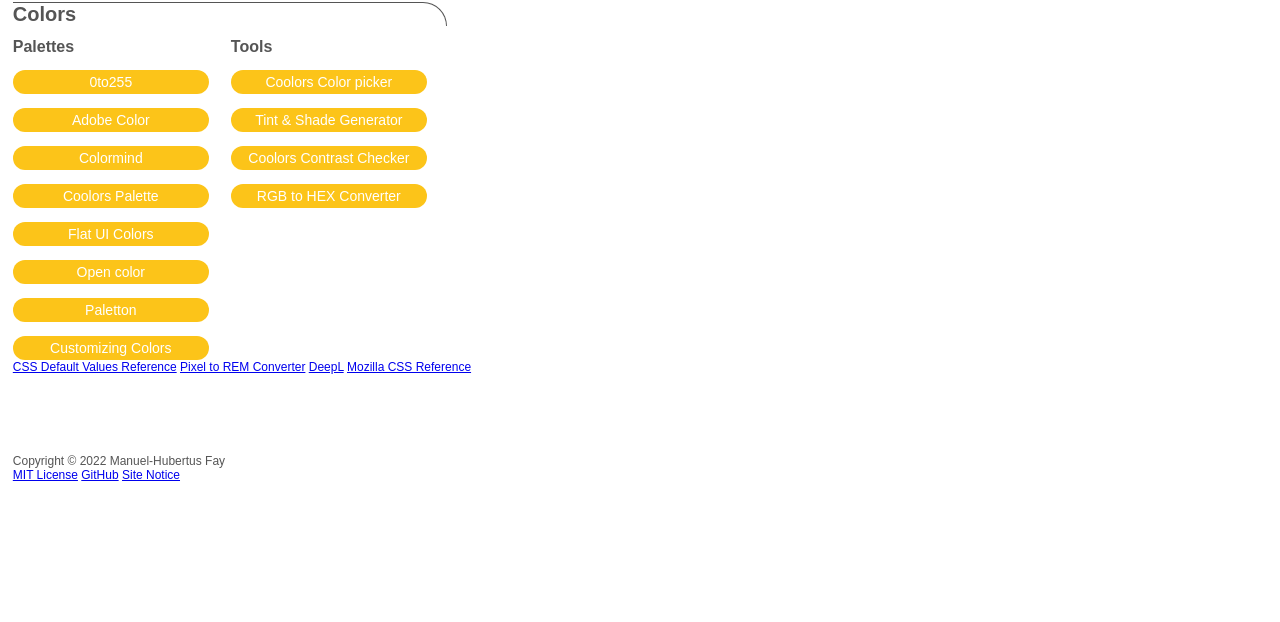
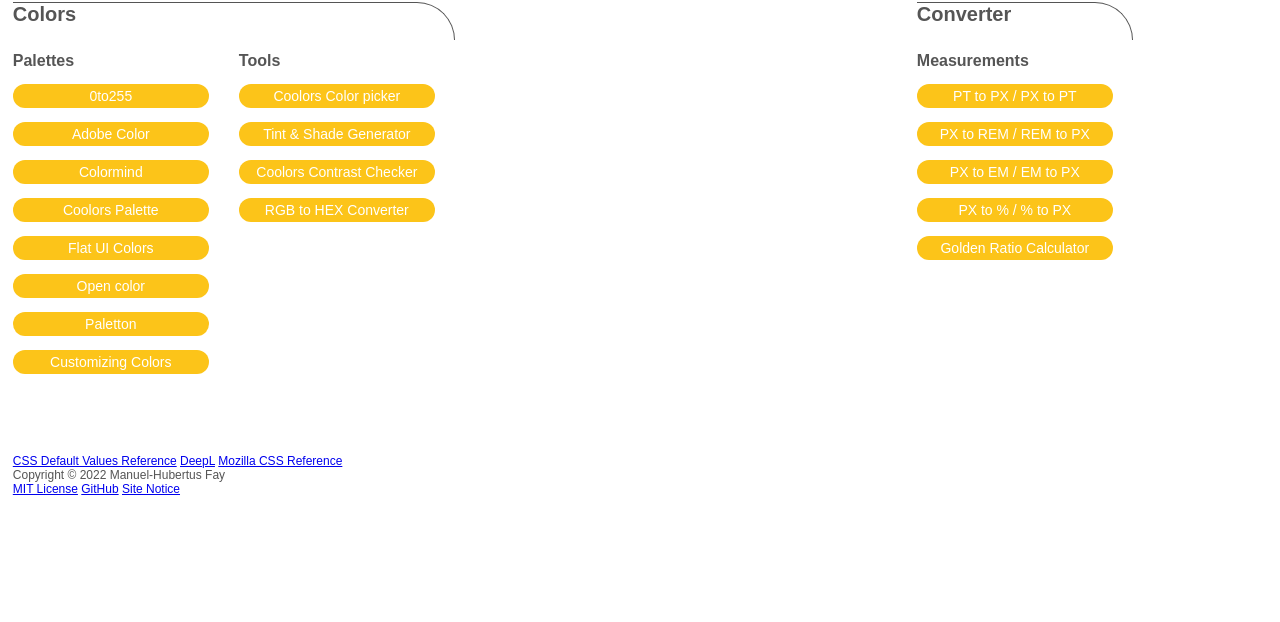
Before and after one commit to MannyFay/toolbox, a plain HTML site: page index.html in a window 1280 px wide. Shown: the part 178-800 px from the top of the page. Drawn offline with Linux system fonts and the light colour scheme; a web font is replaced by a local one.

Commit message:
Update index.html with section measurments

```diff
--- a/index.html
+++ b/index.html
@@ -12,55 +12,134 @@
     <p class="header__subtitle">
         Creamy stuff
     </p>
+    <button id="toggle-btn" class="toggler">Dark mode on/off</button>
 </header>
 <main>
     <section class="m-top--1-2">
         <h2 class="heading--secondary">Links</h2>
         <section class="section__colors section--grid">
-            <h3 class="section__heading heading--tertiary m-top--1-2">Colors</h3>
+            <h3 class="heading--colors heading--tertiary m-top--1-2">
+                Colors</h3>
             <section class="section__palettes m-top--1-2">
                 <h4 class="section_heading heading--quaternary">Palettes</h4>
-            <a class="btn--yellow--196-24" href="https://0to255.com/" target="_blank">
+                <a class="btn--yellow--196-24"
+                   href="https://0to255.com/"
+                   target="_blank">
                     0to255
                 </a>
-            <a class="btn--yellow--196-24" href="https://color.adobe.com/create/color-wheel" target="_blank">
+                <a class="btn--yellow--196-24"
+                   href="https://color.adobe.com/create/color-wheel"
+                   target="_blank">
                     Adobe Color
                 </a>
-            <a class="btn--yellow--196-24" href="http://colormind.io/" target="_blank">
+                <a class="btn--yellow--196-24"
+                   href="http://colormind.io/"
+                   target="_blank">
                     Colormind
                 </a>
-            <a class="btn--yellow--196-24" href="https://coolors.co/" target="_blank">
+                <a class="btn--yellow--196-24"
+                   href="https://coolors.co/"
+                   target="_blank">
                     Coolors Palette
                 </a>
 
-            <a class="btn--yellow--196-24" href="https://flatuicolors.com/" target="_blank">
+                <a class="btn--yellow--196-24"
+                   href="https://flatuicolors.com/"
+                   target="_blank">
                     Flat UI Colors
                 </a>
-            <a class="btn--yellow--196-24" href="https://yeun.github.io/open-color/" target="_blank">
+                <a class="btn--yellow--196-24"
+                   href="https://yeun.github.io/open-color/"
+                   target="_blank">
                     Open color
                 </a>
-            <a class="btn--yellow--196-24" href="https://paletton.com/#uid=11T0u0k16tf00++0lEF2poj4IjZ" target="_blank">
+                <a class="btn--yellow--196-24"
+                   href="https://paletton.com/#uid=11T0u0k16tf00++0lEF2poj4IjZ"
+                   target="_blank">
                     Paletton
                 </a>
-            <a class="btn--yellow--196-24" href="https://tailwindcss.com/docs/customizing-colors" target="_blank">
+                <a class="btn--yellow--196-24"
+                   href="https://tailwindcss.com/docs/customizing-colors"
+                   target="_blank">
                     Customizing Colors
                 </a>
             </section>
             <section class="section__tools m-top--1-2">
                 <h4 class="section_heading heading--quaternary">Tools</h4>
-            <a class="btn--yellow--196-24" href="https://coolors.co/e5506b" target="_blank">
+                <a class="btn--yellow--196-24"
+                   href="https://coolors.co/e5506b"
+                   target="_blank">
                     Coolors Color picker
                 </a>
-            <a class="btn--yellow--196-24" href="https://maketintsandshades.com/" target="_blank">
+                <a class="btn--yellow--196-24"
+                   href="https://maketintsandshades.com/"
+                   target="_blank">
                     Tint & Shade Generator
                 </a>
-                <a class="btn--yellow--196-24" href="https://coolors.co/contrast-checker/112a46-acc8e5" target="_blank">
+                <a class="btn--yellow--196-24"
+                   href="https://coolors.co/contrast-checker/112a46-acc8e5"
+                   target="_blank">
                     Coolors Contrast Checker
                 </a>
-                <a class="btn--yellow--196-24" href="https://www.rgbtohex.net/" target="_blank">
+                <a class="btn--yellow--196-24"
+                   href="https://www.rgbtohex.net/"
+                   target="_blank">
                     RGB to HEX Converter
                 </a>
             </section>
+            <section class="section__converter section--grid">
+                <h3 class="heading--converter heading--tertiary m-top--1-2">
+                    Converter
+                </h3>
+                <section class="section__measurement m-top--1-2">
+                    <h4 class="section_heading heading--quaternary">
+                        Measurements
+                    </h4>
+                    <a class="btn--yellow--196-24"
+                       href="https://simplecss.eu/pxtoems.html#:~:text=How%20many%20PX%20is%20a,of%201.333(3)%20pixels."
+                       target="_blank">
+                        PT to PX / PX to PT
+                    </a>
+                    <a class="btn--yellow--196-24"
+                       href="https://nekocalc.com/px-to-rem-converter"
+                       target="_blank">
+                        PX to REM / REM to PX
+                    </a>
+                    <a class="btn--yellow--196-24"
+                       href="https://nekocalc.com/px-to-em-converter"
+                       target="_blank">
+                        PX to EM / EM to PX
+                    </a>
+                    <a class="btn--yellow--196-24"
+                       href="https://nekocalc.com/px-to-percentage-converter"
+                       target="_blank">
+                        PX to % / % to PX
+                    </a>
+                    <a class="btn--yellow--196-24"
+                       href="https://nekocalc.com/golden-ratio-calculator"
+                       target="_blank">
+                        Golden Ratio Calculator
+                    </a>
+
+                </section>
+            </section>
+        </section>
+    </section>
+</main>
+<footer class="footer">
+    <a href="https://www.w3schools.com/cssref/css_default_values.asp"
+       target="_blank">CSS Default Values Reference</a>
+    <a href="https://www.deepl.com/" target="_blank">DeepL</a>
+    <a href="https://developer.mozilla.org/en-US/docs/Web/CSS"
+       target="_blank">Mozilla CSS Reference</a>
+    <p class="footer__copyright">
+        Copyright &copy; 2022 Manuel-Hubertus Fay
+    </p>
+    <a href="mit-license.html" class="footer__link">MIT License</a>
+    <a href="https://github.com/MannyFay/toolbox" class="footer__link"
+       target="_blank">GitHub</a>
+    <a href="site-notice.html" class="footer__link">Site Notice</a>
+</footer>
 
 <a class="btn--yellow--196-24" href="" target="_blank"></a>
 <a class="btn--yellow--196-24" href="" target="_blank"></a>
@@ -70,25 +149,6 @@
 <a class="btn--yellow--196-24" href="" target="_blank"></a>
 <a class="btn--yellow--196-24" href="" target="_blank"></a>
 <a class="btn--yellow--196-24" href="" target="_blank"></a>
-
-        </section>
-        <a href="https://www.w3schools.com/cssref/css_default_values.asp"
-           target="_blank">CSS Default Values Reference</a>
-        <a href="https://nekocalc.com/px-to-rem-converter" target="_blank">Pixel
-            to REM Converter</a>
-        <a href="https://www.deepl.com/" target="_blank">DeepL</a>
-        <a href="https://developer.mozilla.org/en-US/docs/Web/CSS"
-           target="_blank">Mozilla CSS Reference</a>
-    </section>
-</main>
-<footer class="footer">
-    <p class="footer__copyright">
-        Copyright &copy; 2022 Manuel-Hubertus Fay
-    </p>
-    <a href="mit-license.html" class="footer__link">MIT License</a>
-    <a href="https://github.com/MannyFay/toolbox" class="footer__link"
-       target="_blank">GitHub</a>
-    <a href="site-notice.html" class="footer__link">Site Notice</a>
-</footer>
+<script src="src/js/app.js"></script>
 </body>
 </html>
--- a/src/css/styles.css
+++ b/src/css/styles.css
@@ -47,6 +47,29 @@
 
 
 /*--------------------------------------------------*/
+/*------------- Variables */
+
+body {
+    --background-white : #fff;
+    --background-gray  : #555;
+
+    --color-white      : #fff;
+    --color-gray       : #555;
+}
+
+
+/*--------------------------------------------------*/
+/*------------- Dark theme test */
+
+body.dark {
+    --background-gray : #555;
+    --color-white     : #fff;
+    background-color  : #555;
+    color             : #fff;
+}
+
+
+/*--------------------------------------------------*/
 /*------------- Reset */
 
 *,
@@ -85,14 +108,14 @@
 .btn--yellow--196-24,
 .btn--yellow--196-24:link,
 .btn--yellow--196-24:visited {
-    font-size: 1.4rem;
+    font-size        : 1.4rem;
     text-decoration  : none;
     line-height      : 2.4rem;
     width            : 19.6rem;
     background-color : #fcc419;
     color            : #fff;
     text-align       : center;
-    border-radius: 50px;
+    border-radius    : 50px;
 }
 
 .heading--secondary {
@@ -104,7 +127,7 @@
 }
 
 .heading--quaternary {
-    font-size: 1.6rem;
+    font-size : 1.6rem;
 }
 
 
@@ -112,7 +135,7 @@
 /*------------- Helpers */
 
 .m-top--1-2 {
-    margin-top: 1.2rem;
+    margin-top : 1.2rem;
 }
 
 
@@ -136,9 +159,17 @@
     font-size      : 1.8rem;
 }
 
+.toggler {
+    position         : absolute;
+    background-color : pink;
+    width            : 50px;
+    height           : 50px;
+    top              : 1rem;
+    right            : 1rem;
+}
+
 /*--------------------------------------------------*/
 /*------------- Main */
-
 
 
 /*.section__colors {*/
@@ -148,40 +179,65 @@
 /*}*/
 
 .section--grid {
-    display: grid;
-    grid-template-columns: repeat(2, 21.6rem);
-    grid-template-rows: auto 1fr;
-    grid-column-gap: .2rem;
+    display               : grid;
+    grid-template-columns : repeat(4, 21.6rem);
+    grid-template-rows    : 5rem 1fr;
+    grid-column-gap       : 1rem;
 }
 
-.section__heading {
-    grid-column: 1 / -1;
-    grid-row : 1 / 1;
-    border-top: 1px solid #555;
-    border-right: 1px solid #555;
-    border-top-right-radius: 50px;
+.heading--colors {
+    grid-column             : 1 / 3;
+    grid-row                : 1 / 1;
+    border-top              : 1px solid #555;
+    border-right            : 1px solid #555;
+    border-top-right-radius : 50px;
 }
 
 .section__palettes {
-    grid-column: 1 / 1;
-    grid-row: 2 / 2;
-    display: flex;
-    flex-direction: column;
-    gap: 1.4rem;
+    grid-column    : 1 / 1;
+    grid-row       : 2 / 2;
+    display        : flex;
+    flex-direction : column;
+    gap            : 1.4rem;
 }
 
 .section__tools {
-    grid-column: 2 / 2;
-    grid-row: 2 / 2;
+    grid-column    : 2 / 2;
+    grid-row       : 2 / 2;
+    display        : flex;
+    flex-direction : column;
+    gap            : 1.4rem;
+}
+
+.heading--converter {
+    grid-column             : 3 / 3;
+    grid-row                : 1 / 1;
+    border-top              : 1px solid #555;
+    border-right            : 1px solid #555;
+    border-top-right-radius : 50px;
+}
+
+/*.section__converter {*/
+/*    display        : flex;*/
+/*    flex-direction : column;*/
+/*    gap            : 1.4rem;*/
+/*}*/
+
+.section__measurement {
+    grid-column : 3 / 3;
+    grid-row    : 2 / 2;
     display: flex;
     flex-direction: column;
     gap: 1.4rem;
 }
 
 
+
+
+
 /*--------------------------------------------------*/
 /*------------- Footer */
 
 .footer {
-    margin-top: 8rem;
+    margin-top : 8rem;
 }
--- /dev/null
+++ b/src/js/app.js
@@ -0,0 +1,5 @@
+const togglebtn = document.getElementById('toggle-btn');
+
+togglebtn.addEventListener('click', () => [
+    document.body.classList.toggle('dark')
+])
```
Also changed, not shown: 2 other files. Lines whose indentation alone changed are shown as unchanged.
